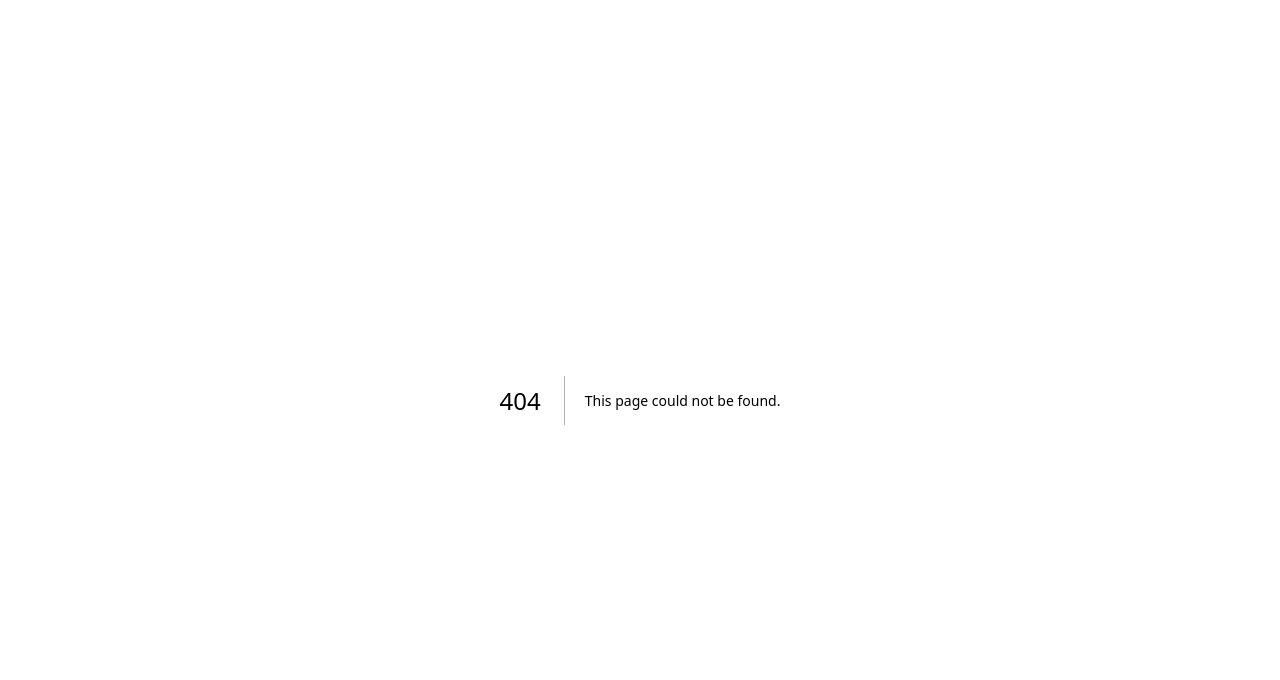
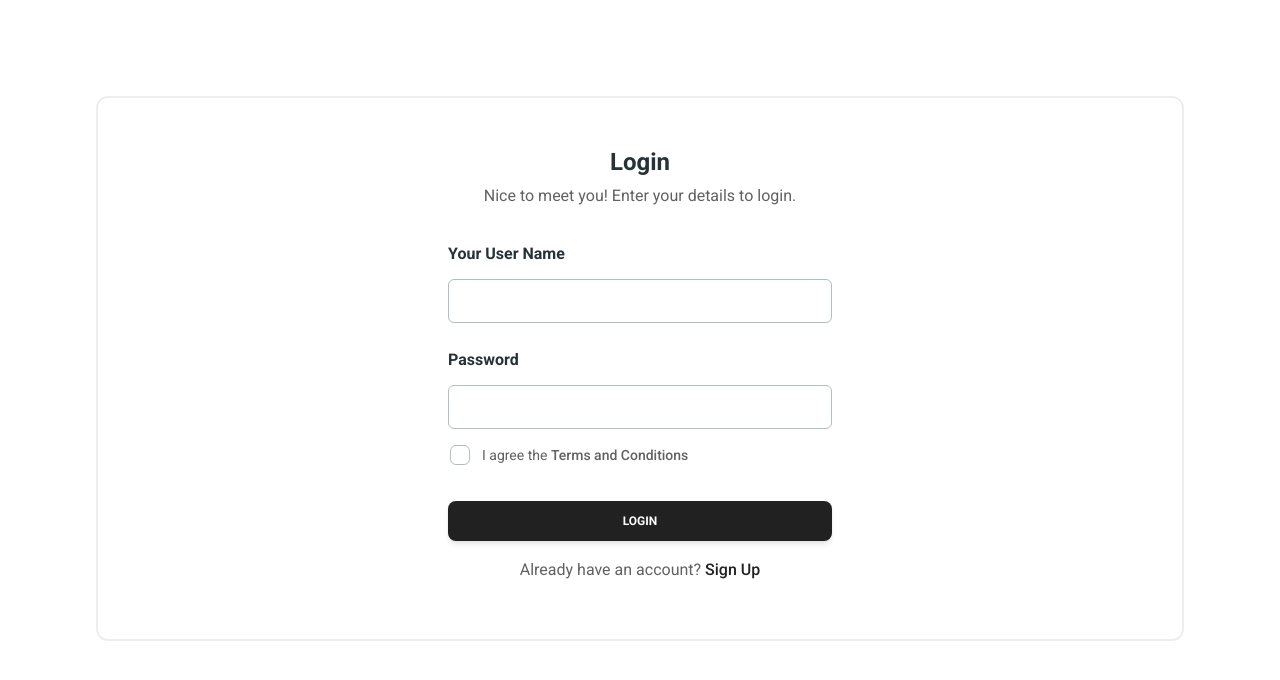
Before and after one commit to ameen-sid/Team-Eagles-Website, a Next.js app: page /login in a window 1280 px wide. Before the commit this address had no page. Shown: the top 680 px of the page. Built offline with nearby package versions, Linux system fonts and the light colour scheme.

Commit message:
Added Login Page

```diff
--- /dev/null
+++ b/src/app/login/page.tsx
@@ -0,0 +1,143 @@
+"use client";
+
+// Import the Required Modules
+import React from "react";
+import {
+	Card,
+	Input,
+	Checkbox,
+	Button,
+	Typography
+} from "@material-tailwind/react";
+
+const Login = () => {
+	return (
+		<Card
+			color="transparent"
+			shadow={false}
+			placeholder={undefined}
+			onPointerEnterCapture={undefined}
+			onPointerLeaveCapture={undefined}
+			className="flex items-center justify-center m-24 border-2 p-12"
+		>
+			<Typography
+				variant="h4"
+				color="blue-gray"
+				placeholder={undefined}
+				onPointerEnterCapture={undefined}
+				onPointerLeaveCapture={undefined}
+			>
+        		Login
+      		</Typography>
+
+			<Typography
+				color="gray"
+				className="mt-1 font-normal"
+				placeholder={undefined}
+				onPointerEnterCapture={undefined}
+				onPointerLeaveCapture={undefined}
+			>
+        		Nice to meet you! Enter your details to login.
+      		</Typography>
+
+			<form className="mt-8 mb-2 w-80 max-w-screen-lg sm:w-96">
+				<div className="mb-1 flex flex-col gap-6">
+					<Typography
+						variant="h6"
+						color="blue-gray"
+						className="-mb-3"
+						placeholder={undefined}
+						onPointerEnterCapture={undefined}
+						onPointerLeaveCapture={undefined}
+					>
+            			Your User Name
+          			</Typography>
+					<Input
+						size="lg"
+						placeholder="name@mail.com"
+						className=" !border-t-blue-gray-200 focus:!border-t-gray-900"
+						labelProps={{
+							className: "before:content-none after:content-none",
+						}}
+						onPointerEnterCapture={undefined}
+						onPointerLeaveCapture={undefined}
+						crossOrigin={undefined}
+					/>
+
+					<Typography
+						variant="h6"
+						color="blue-gray"
+						className="-mb-3"
+						placeholder={undefined}
+						onPointerEnterCapture={undefined}
+						onPointerLeaveCapture={undefined}
+					>
+            			Password
+          			</Typography>
+					<Input
+						type="password"
+						size="lg"
+						placeholder="********"
+						className=" !border-t-blue-gray-200 focus:!border-t-gray-900"
+						labelProps={{
+							className: "before:content-none after:content-none",
+						}}
+						onPointerEnterCapture={undefined}
+						onPointerLeaveCapture={undefined}
+						crossOrigin={undefined}
+					/>
+				</div>
+
+				<Checkbox
+					label={
+						<Typography
+							variant="small"
+							color="gray"
+							className="flex items-center font-normal"
+							placeholder={undefined}
+							onPointerEnterCapture={undefined}
+							onPointerLeaveCapture={undefined}
+						>
+							I agree the
+							<a
+								href="#"
+								className="font-medium transition-colors hover:text-gray-900"
+							>
+								&nbsp;Terms and Conditions
+							</a>
+						</Typography>
+					}
+					containerProps={{ className: "-ml-2.5" }}
+					onPointerEnterCapture={undefined}
+					onPointerLeaveCapture={undefined}
+					crossOrigin={undefined}
+				/>
+
+				<Button
+					className="mt-6"
+					fullWidth
+					placeholder={undefined}
+					onPointerEnterCapture={undefined}
+					onPointerLeaveCapture={undefined}
+				>
+          			Login
+        		</Button>
+
+				<Typography
+					color="gray"
+					className="mt-4 text-center font-normal"
+					placeholder={undefined}
+					onPointerEnterCapture={undefined}
+					onPointerLeaveCapture={undefined}
+				>
+          			Already have an account?{" "}
+          			<a href="http://localhost:3000/signup" className="font-medium text-gray-900">
+            			Sign Up
+          			</a>
+        		</Typography>
+			</form>
+		</Card>
+	);
+}
+
+export default Login;
```
